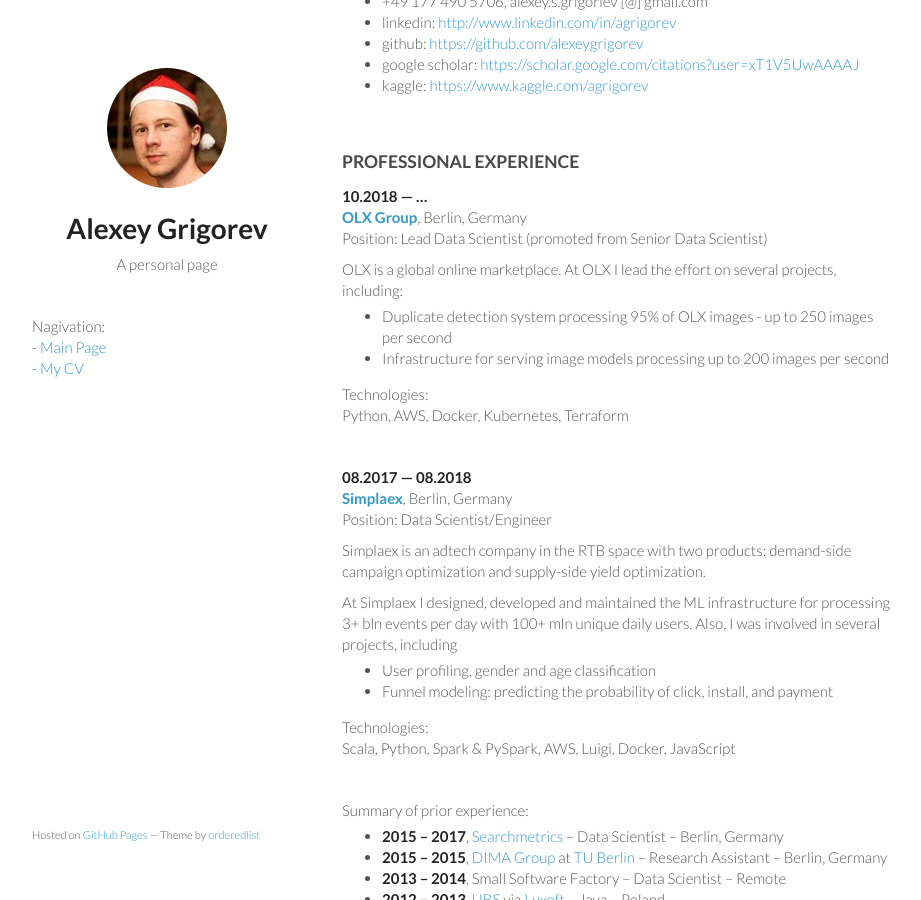
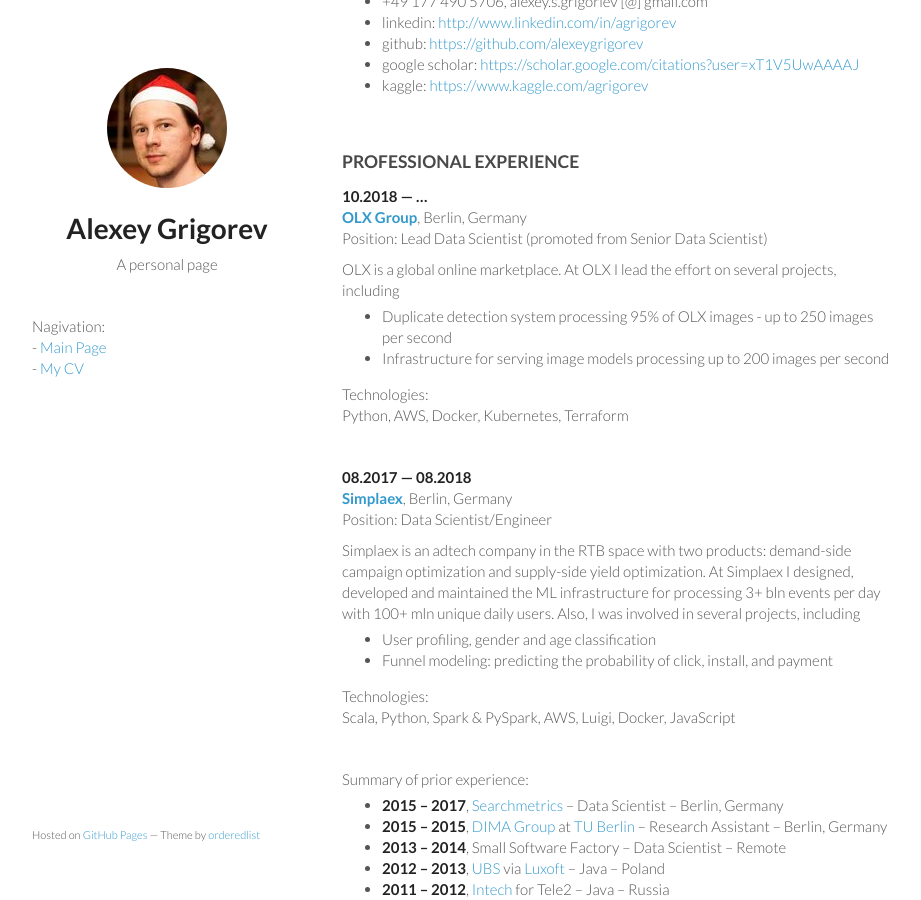
Before and after one commit to alexeygrigorev/alexeygrigorev.github.io, a Jekyll site: the page built from cv.md, in a window 1280 px wide and 900 px high, scrolled down 477 px. Shown: the whole window, without its empty margins (178-1099 px from the left). Built offline with Jekyll 4.4.1, drawn with Linux system fonts in a browser that asks for light colours.

Commit message:
Update cv.md

```diff
--- a/cv.md
+++ b/cv.md
@@ -42,7 +42,7 @@ A software engineer with focus on machine learning. I bring data science ideas f
 <strong>[OLX Group](http://www.olx.com)</strong>, Berlin, Germany<br/>
 Position: Lead Data Scientist (promoted from Senior Data Scientist)<br/>
 
-OLX is a global online marketplace. At OLX I lead the effort on several projects, including:
+OLX is a global online marketplace. At OLX I lead the effort on several projects, including
 
 - Duplicate detection system processing 95% of OLX images - up to 250 images per second
 - Infrastructure for serving image models processing up to 200 images per second
@@ -58,7 +58,6 @@ Python, AWS, Docker, Kubernetes, Terraform<br/>
 Position: Data Scientist/Engineer<br/>
 
 Simplaex is an adtech company in the RTB space with two products: demand-side campaign optimization and supply-side yield optimization.
-
 At Simplaex I designed, developed and maintained the ML infrastructure for processing 3+ bln events per day with 100+ mln unique daily users. Also, I was involved in several projects, including
 
 - User profiling, gender and age classification
@@ -68,7 +67,6 @@ Technologies:<br/>
 Scala, Python, Spark & PySpark, AWS, Luigi, Docker, JavaScript<br/>
 
 &nbsp;
-
 
 Summary of prior experience:
 
```
